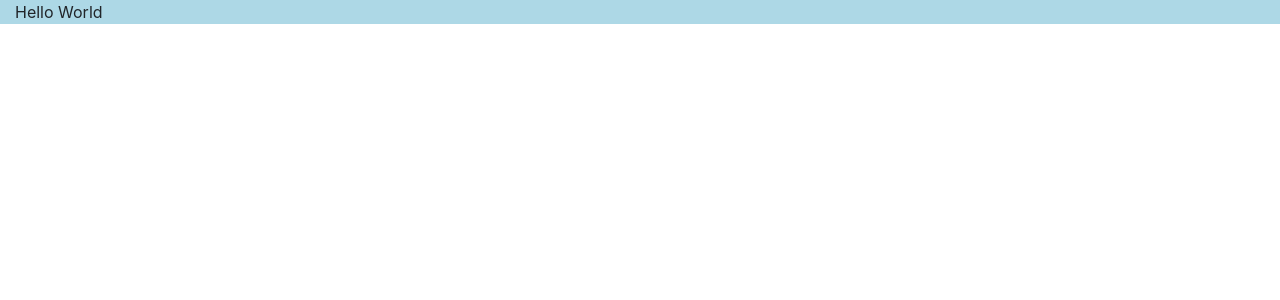
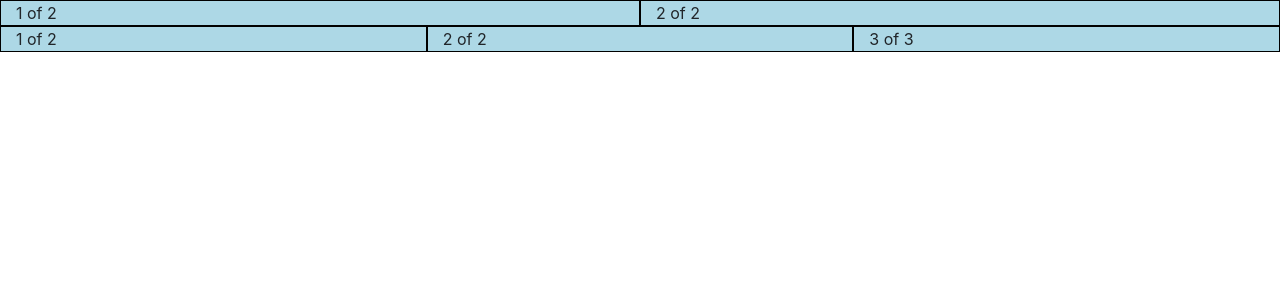
Before and after one commit to Felixmp7/React-Bootstrap, a React (Create React App) app: page / in a window 1280 px wide. Shown: the top 300 px of the page. Built offline with nearby package versions, Linux system fonts and the light colour scheme.

Commit message:
Probando Grillas

```diff
--- a/src/App.js
+++ b/src/App.js
@@ -1,7 +1,7 @@
 import React from 'react';
 import Container from 'react-bootstrap/Container'
-// import Row from 'react-bootstrap/Row'
-// import Col from 'react-bootstrap/Col'
+import Row from 'react-bootstrap/Row'
+import Col from 'react-bootstrap/Col'
 
 function App() {
   return (
@@ -9,7 +9,15 @@ function App() {
       style={{ background: 'lightblue'}}
       fluid={true}
       >
-      Hello World
+        <Row>
+          <Col style={{border: '1px solid black'}}>1 of 2</Col>
+          <Col style={{border: '1px solid black'}}>2 of 2</Col>
+        </Row>
+        <Row>
+          <Col style={{border: '1px solid black'}}>1 of 2</Col>
+          <Col style={{border: '1px solid black'}}>2 of 2</Col>
+          <Col style={{border: '1px solid black'}}>3 of 3</Col>
+        </Row>
     </Container>
   );
 }
```
